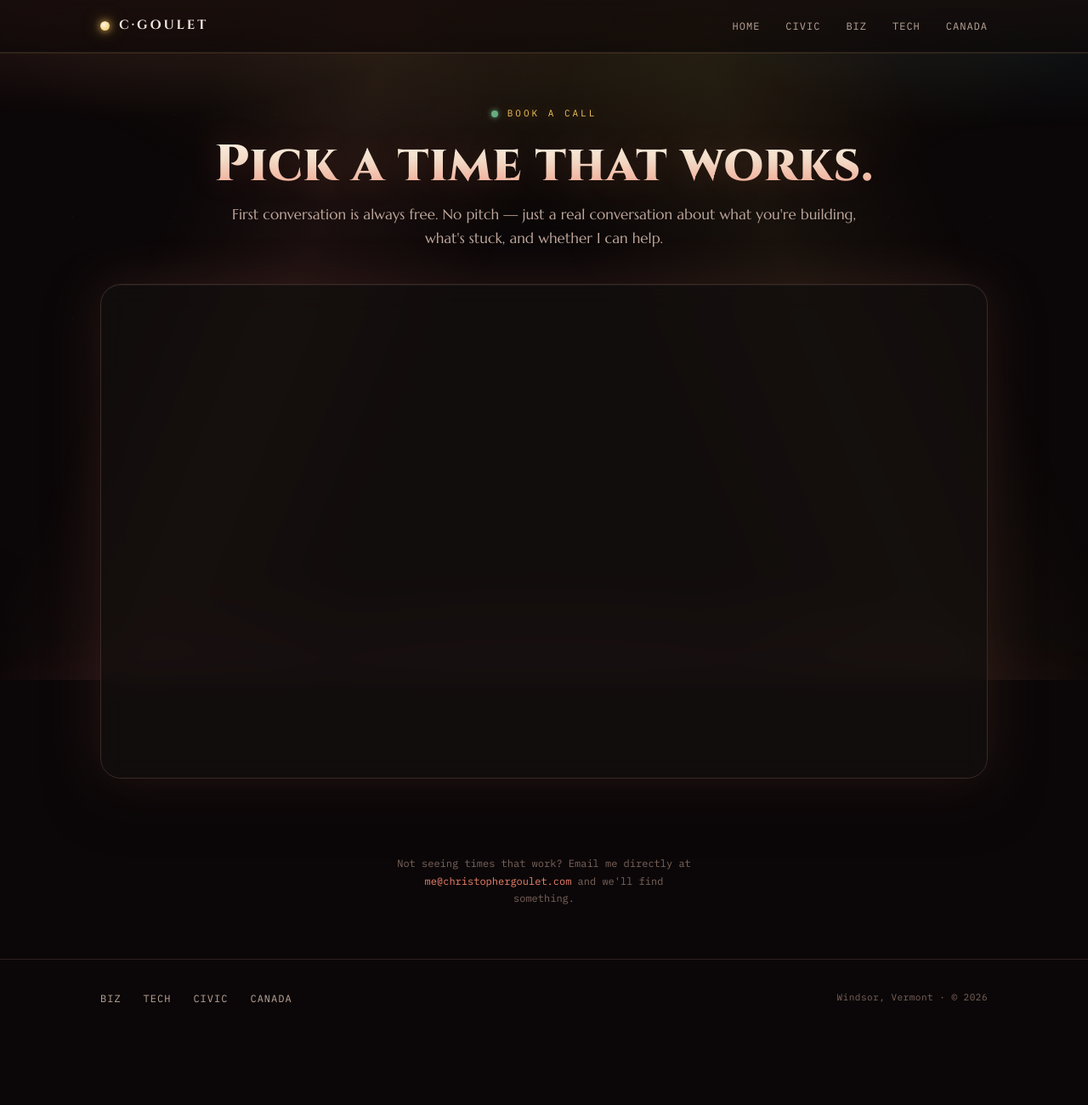
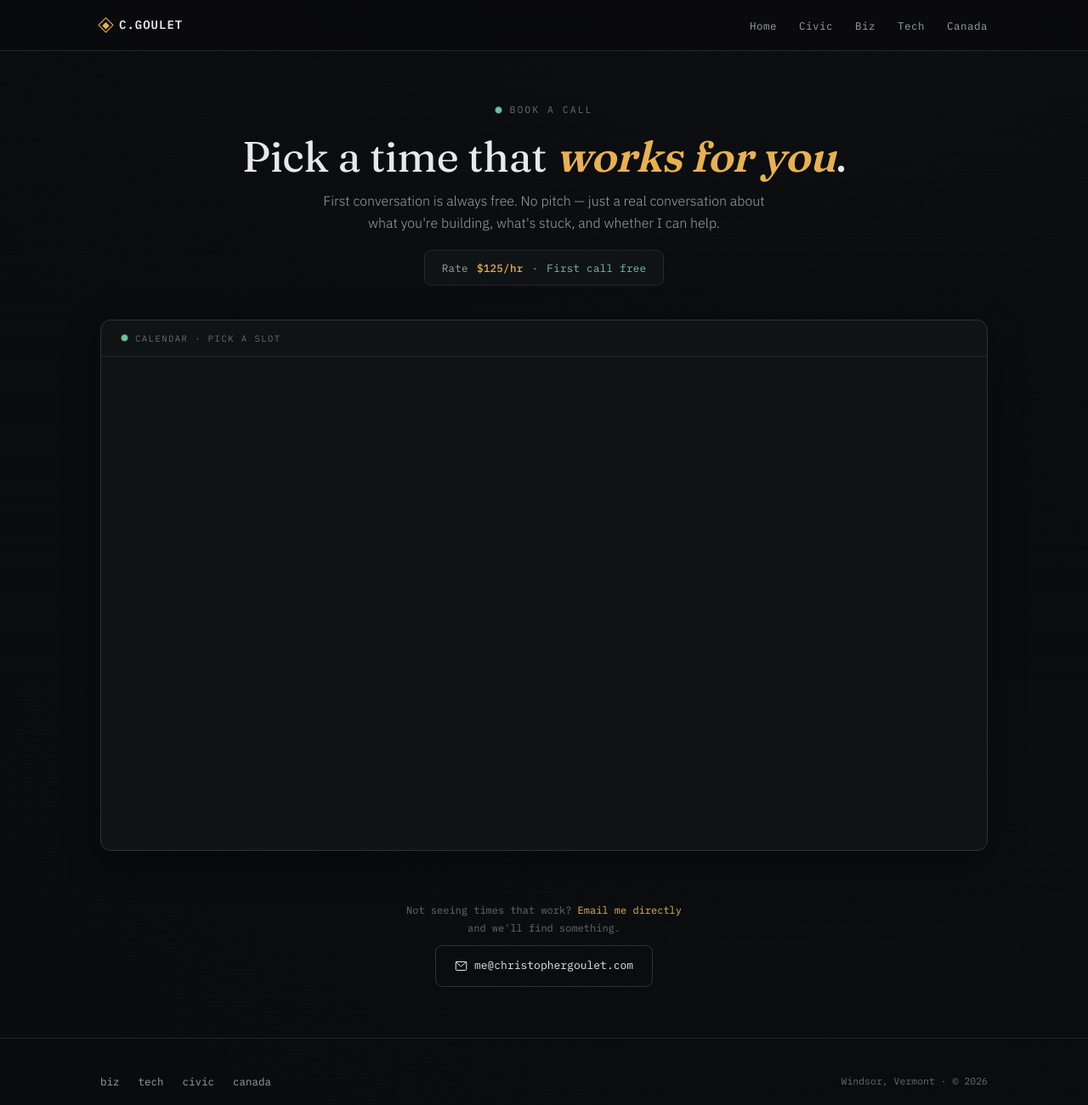
Before and after one commit to chezgoulet/book.christophergoulet.com, a plain HTML site: page index.html in a window 1280 px wide. Shown: the whole page at 85% size. Before the commit the page ends 1234 px from the top, so only its background shows below. Drawn offline with Linux system fonts and the light colour scheme; a script that the page names is missing.

Commit message:
Restyle booking page to match biz subdomain aesthetic
- Switched from lit-house/civic warm theme to biz cool-gray palette
- Fraunces serif headings, IBM Plex Mono/Sans, accent gold
- Panel-style calendar container with bar header
- Rate bar: 25/hr, first call free

```diff
--- a/index.html
+++ b/index.html
@@ -7,124 +7,90 @@
 <meta name="description" content="Book a call with Christopher Goulet. Free first conversation. Let's talk about your organization, community work, or project.">
 <link rel="preconnect" href="https://fonts.googleapis.com">
 <link rel="preconnect" href="https://fonts.gstatic.com" crossorigin>
-<link href="https://fonts.googleapis.com/css2?family=Cinzel:wght@500;600;700;800&family=Marcellus&family=IBM+Plex+Mono:wght@400;500;600&display=swap" rel="stylesheet">
+<link href="https://fonts.googleapis.com/css2?family=Fraunces:opsz,wght@9..144,400;9..144,500;9..144,600;9..144,700;9..144,900&family=IBM+Plex+Mono:wght@400;500;600&family=IBM+Plex+Sans:wght@300;400;500;600&display=swap" rel="stylesheet">
 <style>
 *,*::before,*::after{box-sizing:border-box;margin:0;padding:0}
 :root{
-  --house:#0b0708;        --house2:#100a0b;
-  --panel:#15100f;        --panel-2:#1b1413;
-  --edge:#2a1f1d;         --edge-2:#3a2a26;
-  --text:#f3e8df;         --text-2:#bda69a;   --text-3:#7c655c;
-  --coral:#f0846e;        --coral-rgb:240,132,110;
-  --gold:#f0c25a;         --gold-rgb:240,194,90;
-  --rose:#e0617f;         --teal-cool:#5fb8c4;
+  --bg:#0a0b0d; --bg-grad:#0c0e11; --panel:#101316; --panel-2:#14181c;
+  --line:#22272d; --line-2:#2c333a; --text:#e6e8ea; --text-2:#9aa1a9; --text-3:#646b73;
+  --sage:#6cc49a; --red:#e0716a; --accent:#e8b14f; --accent-rgb:232,177,79; --accent-dim:#b88a3c;
   --max-w:1100px;
-  --display:'Cinzel',serif;  --sub:'Marcellus',serif;  --mono:'IBM Plex Mono',monospace;
 }
 html{scroll-behavior:smooth}
 body{
-  font-family:var(--sub);color:var(--text);line-height:1.62;
-  -webkit-font-smoothing:antialiased;-moz-osx-font-smoothing:grayscale;
-  overflow-x:hidden;position:relative;background:var(--house);
+  font-family:'IBM Plex Sans',-apple-system,BlinkMacSystemFont,sans-serif;
+  background:radial-gradient(1100px 760px at 75% -8%, var(--bg-grad), var(--bg)) fixed, var(--bg);
+  color:var(--text);line-height:1.6;-webkit-font-smoothing:antialiased;-moz-osx-font-smoothing:grayscale;overflow-x:hidden;
   min-height:100vh;
 }
-.stage{position:fixed;inset:0;z-index:0;pointer-events:none;overflow:hidden}
-.stage::before{
-  content:'';position:absolute;inset:-10%;
-  background:
-    radial-gradient(60% 50% at 14% -6%, rgba(240,132,110,.30), transparent 60%),
-    radial-gradient(55% 48% at 88% -4%, rgba(95,184,196,.18), transparent 62%),
-    radial-gradient(70% 60% at 50% 0%, rgba(240,194,90,.14), transparent 65%),
-    radial-gradient(80% 50% at 50% 112%, rgba(240,194,90,.20), rgba(224,97,127,.10) 45%, transparent 70%);
-  animation:breathe 7s ease-in-out infinite;
-}
-.stage::after{
-  content:'';position:absolute;inset:0;
-  background:
-    linear-gradient(112deg, transparent 18%, rgba(240,132,110,.07) 30%, transparent 44%),
-    linear-gradient(248deg, transparent 16%, rgba(240,194,90,.06) 30%, transparent 46%),
-    radial-gradient(130% 120% at 50% 38%, transparent 52%, rgba(0,0,0,.66) 100%);
-  mix-blend-mode:screen;
-}
-@keyframes breathe{0%,100%{opacity:.82;transform:translateY(0)}50%{opacity:1;transform:translateY(-1.2%)}}
-.motes{position:fixed;inset:0;z-index:0;pointer-events:none;
-  background-image:radial-gradient(rgba(240,194,90,.5) 1px, transparent 1.4px);
-  background-size:120px 120px;opacity:.05;mix-blend-mode:screen;animation:drift 24s linear infinite}
-@keyframes drift{to{background-position:120px 360px}}
+body::after{content:'';position:fixed;inset:0;background:repeating-linear-gradient(0deg,rgba(255,255,255,0.012) 0 1px,transparent 1px 3px);pointer-events:none;mix-blend-mode:overlay;z-index:1}
+::selection{background:rgba(var(--accent-rgb),0.28)}
 .wrap{max-width:var(--max-w);margin:0 auto;padding:0 28px;position:relative;z-index:2}
 a{color:inherit;text-decoration:none}
+svg{display:block}
+.dot{width:7px;height:7px;border-radius:50%;background:var(--sage);display:inline-block;animation:pulse 2.4s infinite}
+@keyframes pulse{0%{box-shadow:0 0 0 0 rgba(108,196,154,.55)}70%{box-shadow:0 0 0 7px rgba(108,196,154,0)}100%{box-shadow:0 0 0 0 rgba(108,196,154,0)}}
 
-.dot{width:8px;height:8px;border-radius:50%;background:#7ad19a;display:inline-block;box-shadow:0 0 10px #7ad19a;animation:pulse 2.6s ease-in-out infinite}
-@keyframes pulse{0%,100%{box-shadow:0 0 6px #7ad19a;opacity:.8}50%{box-shadow:0 0 14px #7ad19a;opacity:1}}
-
-nav{position:fixed;top:0;left:0;right:0;height:62px;z-index:50;
-  background:linear-gradient(180deg, rgba(20,12,11,.86), rgba(12,8,8,.7));
-  backdrop-filter:blur(12px) saturate(150%);-webkit-backdrop-filter:blur(12px) saturate(150%);
-  border-bottom:1px solid var(--edge);
-  box-shadow:0 1px 0 rgba(240,194,90,.12)}
-nav .inner{height:100%;display:flex;align-items:center;justify-content:space-between;max-width:var(--max-w);margin:0 auto;padding:0 28px}
-.brand{display:flex;align-items:center;gap:11px;font-family:var(--display);font-weight:700;font-size:15px;letter-spacing:3px;color:var(--text)}
-.brand .bulb{width:11px;height:11px;border-radius:50%;background:radial-gradient(circle at 38% 35%, #fff6e0, var(--gold));box-shadow:0 0 10px var(--gold),0 0 20px rgba(240,194,90,.5)}
-.nav-links{display:flex;align-items:center;gap:30px}
-.nav-links a{font-family:var(--mono);font-size:12px;letter-spacing:1px;text-transform:uppercase;color:var(--text-2);transition:color .25s,text-shadow .25s}
-.nav-links a:hover{color:var(--gold);text-shadow:0 0 12px rgba(240,194,90,.6)}
+nav{position:fixed;top:0;left:0;right:0;height:60px;z-index:50;background:rgba(10,11,13,.72);backdrop-filter:blur(14px) saturate(140%);-webkit-backdrop-filter:blur(14px) saturate(140%);border-bottom:1px solid var(--line)}
+nav .inner{height:100%;display:flex;align-items:center;justify-content:space-between}
+.brand{display:flex;align-items:center;gap:9px;font-family:'IBM Plex Mono',monospace;font-size:14px;font-weight:600;letter-spacing:1px;color:var(--text)}
+.brand .sq{width:13px;height:13px;border:1.5px solid var(--accent);position:relative;transform:rotate(45deg)}
+.brand .sq::after{content:'';position:absolute;inset:2.5px;background:var(--accent)}
+.nav-links{display:flex;align-items:center;gap:26px}
+.nav-links a{font-family:'IBM Plex Mono',monospace;font-size:12.5px;letter-spacing:.5px;color:var(--text-2);transition:color .2s}
+.nav-links a:hover{color:var(--accent)}
 
 .hero{padding:120px 0 40px;text-align:center}
-.eyebrow{font-family:var(--mono);font-size:11px;letter-spacing:3px;color:var(--gold);text-transform:uppercase;margin-bottom:20px;display:inline-flex;align-items:center;gap:11px;text-shadow:0 0 14px rgba(240,194,90,.4)}
-.hero h1{font-family:var(--display);font-weight:800;font-size:clamp(32px,5vw,60px);line-height:1.04;letter-spacing:.5px;
-  background:linear-gradient(180deg,#fff4e6 0%, #f3e2cf 38%, var(--coral) 130%);
-  -webkit-background-clip:text;background-clip:text;color:transparent;
-  text-shadow:0 0 40px rgba(240,132,110,.18)}
-.hero p{margin:14px auto 0;font-size:17px;color:var(--text-2);max-width:56ch}
+.eyebrow{font-family:'IBM Plex Mono',monospace;font-size:11.5px;letter-spacing:2px;color:var(--text-3);margin-bottom:20px;display:flex;align-items:center;justify-content:center;gap:10px}
+.hero h1{font-family:'Fraunces',serif;font-weight:400;font-size:clamp(30px,4.4vw,50px);line-height:1.04;letter-spacing:-.4px}
+.hero h1 strong{font-weight:600;font-style:italic;color:var(--accent)}
+.hero p{margin:14px auto 0;font-size:16px;color:var(--text-2);font-weight:300;max-width:56ch}
 
-/* Cal.com embed container — sits inside the stage */
-.cal-wrap{position:relative;z-index:2;max-width:var(--max-w);margin:0 auto;padding:0 28px 60px}
+.rate-bar{display:inline-flex;align-items:center;gap:10px;margin:18px auto 0;padding:10px 20px;border:1px solid var(--line);border-radius:8px;background:var(--panel);font-family:'IBM Plex Mono',monospace;font-size:12.5px;color:var(--text-2);letter-spacing:.3px}
+.rate-bar .price{color:var(--accent);font-weight:500}
+.rate-bar .free{color:var(--sage)}
+
+/* Cal.com embed panel */
+.cal-wrap{position:relative;z-index:2;max-width:var(--max-w);margin:0 auto;padding:0 28px 50px}
 .cal-panel{
-  border:1px solid var(--edge-2);border-radius:24px;overflow:hidden;
-  background:rgba(21,16,15,.7);
-  backdrop-filter:blur(16px);-webkit-backdrop-filter:blur(16px);
-  box-shadow:inset 0 1px 0 rgba(255,255,255,.05), 0 0 60px rgba(240,132,110,.14), 0 22px 60px rgba(0,0,0,.5);
+  border:1px solid var(--line-2);border-radius:12px;overflow:hidden;
+  background:var(--panel);
+  box-shadow:0 12px 40px rgba(0,0,0,.4);
 }
-.cal-panel #cal-inline{min-height:580px}
+.cal-panel .cal-bar{font-family:'IBM Plex Mono',monospace;font-size:10.5px;letter-spacing:1.5px;color:var(--text-3);padding:13px 24px;border-bottom:1px solid var(--line);display:flex;align-items:center;gap:9px}
+.cal-panel .cal-body{padding:0}
+.cal-panel #cal-inline{min-height:580px;width:100%}
 
-/* Cal.com overrides — force the widget into our theme */
-.cal-panel :is(.cal-inline,.cal-ui){
-  --cal-bg: transparent !important;
-  --cal-bg-brand: var(--coral) !important;
-  --cal-text: var(--text) !important;
-  --cal-text-emphasis: var(--gold) !important;
-  --cal-text-muted: var(--text-2) !important;
-  --cal-border: var(--edge-2) !important;
-  --cal-border-brand: var(--gold) !important;
-}
+.note-wrap{position:relative;z-index:2;text-align:center;padding:10px 28px 60px}
+.note{font-family:'IBM Plex Mono',monospace;font-size:12px;color:var(--text-3);max-width:48ch;margin:0 auto;line-height:1.7}
+.note a{color:var(--accent);border-bottom:1px solid transparent;transition:color .25s,border-color .25s}
+.note a:hover{color:var(--accent);border-color:var(--accent)}
 
-.note-wrap{position:relative;z-index:2;text-align:center;padding:30px 28px 60px}
-.note{font-family:var(--mono);font-size:12px;color:var(--text-3);max-width:48ch;margin:0 auto;line-height:1.7}
-.note a{color:var(--coral);border-bottom:1px solid transparent;transition:color .25s,border-color .25s}
-.note a:hover{color:var(--gold);border-color:var(--gold)}
+.btn{font-family:'IBM Plex Mono',monospace;font-size:13px;padding:13px 22px;border-radius:8px;display:inline-flex;align-items:center;gap:8px;transition:transform .2s,border-color .2s,color .2s;cursor:pointer;margin-top:10px}
+.btn:hover{transform:translateY(-2px)}
+.btn-ghost{border:1px solid var(--line-2);color:var(--text)}
+.btn-ghost:hover{border-color:var(--accent);color:var(--accent)}
 
-footer{padding:36px 0 50px;position:relative;z-index:2;border-top:1px solid var(--edge)}
-footer .frow{display:flex;justify-content:space-between;flex-wrap:wrap;gap:20px;align-items:center}
-.foot-links{display:flex;gap:26px;flex-wrap:wrap}
-.foot-links a{font-family:var(--mono);font-size:12px;letter-spacing:1px;text-transform:uppercase;color:var(--text-2);transition:color .25s,text-shadow .25s}
-.foot-links a:hover{color:var(--gold);text-shadow:0 0 12px rgba(240,194,90,.5)}
-.foot-meta{font-family:var(--mono);font-size:11px;letter-spacing:.5px;color:var(--text-3)}
+footer{border-top:1px solid var(--line);padding:40px 0 56px;position:relative;z-index:2}
+footer .frow{display:flex;justify-content:space-between;flex-wrap:wrap;gap:18px;align-items:center}
+.foot-links{display:flex;gap:22px;flex-wrap:wrap}
+.foot-links a{font-family:'IBM Plex Mono',monospace;font-size:12.5px;color:var(--text-2);transition:color .2s}
+.foot-links a:hover{color:var(--accent)}
+.foot-meta{font-family:'IBM Plex Mono',monospace;font-size:11.5px;color:var(--text-3)}
 
 @media(max-width:620px){
-  .cal-panel{border-radius:16px}
+  .cal-panel .cal-bar{padding:10px 16px}
   .cal-panel #cal-inline{min-height:520px}
   .wrap,.cal-wrap{padding:0 16px}
 }
-@media(prefers-reduced-motion:reduce){*{animation:none!important;transition:none!important}.stage::before{opacity:.92}}
+@media(prefers-reduced-motion:reduce){*{animation:none!important;transition:none!important}}
 </style>
 </head>
 <body>
-<div class="stage" aria-hidden="true"></div>
-<div class="motes" aria-hidden="true"></div>
 
 <nav>
-  <div class="inner">
-    <a class="brand" href="https://christophergoulet.com"><span class="bulb"></span>C·GOULET</a>
+  <div class="wrap inner">
+    <a class="brand" href="https://christophergoulet.com"><span class="sq"></span>C.GOULET</a>
     <div class="nav-links">
       <a href="https://christophergoulet.com">Home</a>
       <a href="https://civic.christophergoulet.com">Civic</a>
@@ -138,23 +104,28 @@ footer .frow{display:flex;justify-content:space-between;flex-wrap:wrap;gap:20px;
 <main>
   <header class="hero">
     <div class="wrap">
-      <div class="eyebrow"><span class="dot"></span>Book a Call</div>
-      <h1>Pick a time that works.</h1>
+      <div class="eyebrow"><span class="dot"></span>BOOK A CALL</div>
+      <h1>Pick a time that <strong>works for you</strong>.</h1>
       <p>First conversation is always free. No pitch — just a real conversation about what you're building, what's stuck, and whether I can help.</p>
+      <div class="rate-bar"><span>Rate</span><span class="price">$125/hr</span><span>·</span><span class="free">First call free</span></div>
     </div>
   </header>
 
   <div class="cal-wrap">
     <div class="cal-panel">
-      <!-- Cal inline embed code begins -->
-      <div id="cal-inline" style="width:100%;height:100%;overflow:hidden" data-cal-link="christophergoulet/30min" data-cal-config='{"layout":"month_view"}'></div>
-      <script src="https://app.cal.com/embed.js" async defer></script>
-      <!-- Cal inline embed code ends -->
+      <div class="cal-bar"><span class="dot"></span>CALENDAR · PICK A SLOT</div>
+      <div class="cal-body">
+        <!-- Cal inline embed code begins -->
+        <div id="cal-inline" style="width:100%;height:100%;overflow:hidden" data-cal-link="christophergoulet/30min" data-cal-config='{"layout":"month_view"}'></div>
+        <script src="https://app.cal.com/embed.js" async defer></script>
+        <!-- Cal inline embed code ends -->
+      </div>
     </div>
   </div>
 
   <div class="note-wrap">
-    <p class="note">Not seeing times that work? Email me directly at <a href="mailto:me@christophergoulet.com">me@christophergoulet.com</a> and we'll find something.</p>
+    <p class="note">Not seeing times that work? <a href="mailto:me@christophergoulet.com">Email me directly</a> and we'll find something.</p>
+    <a class="btn btn-ghost" href="mailto:me@christophergoulet.com"><svg width="15" height="15" viewBox="0 0 24 24" fill="none" stroke="currentColor" stroke-width="1.6" stroke-linecap="round" stroke-linejoin="round"><rect x="2" y="4" width="20" height="16" rx="2"/><path d="M22 4L12 13 2 4"/></svg> me@christophergoulet.com</a>
   </div>
 </main>
 
@@ -169,5 +140,6 @@ footer .frow{display:flex;justify-content:space-between;flex-wrap:wrap;gap:20px;
     <div class="foot-meta">Windsor, Vermont · © 2026</div>
   </div>
 </footer>
+
 </body>
 </html>
```
